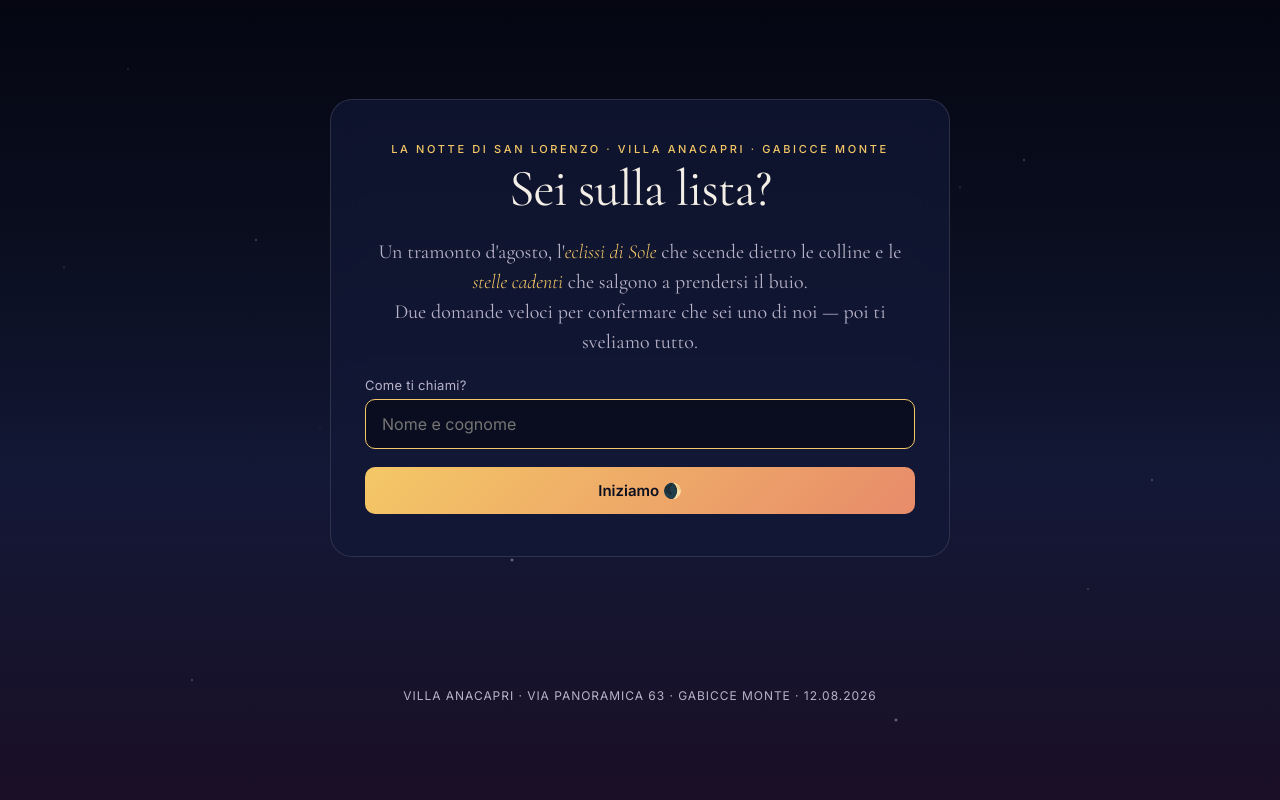
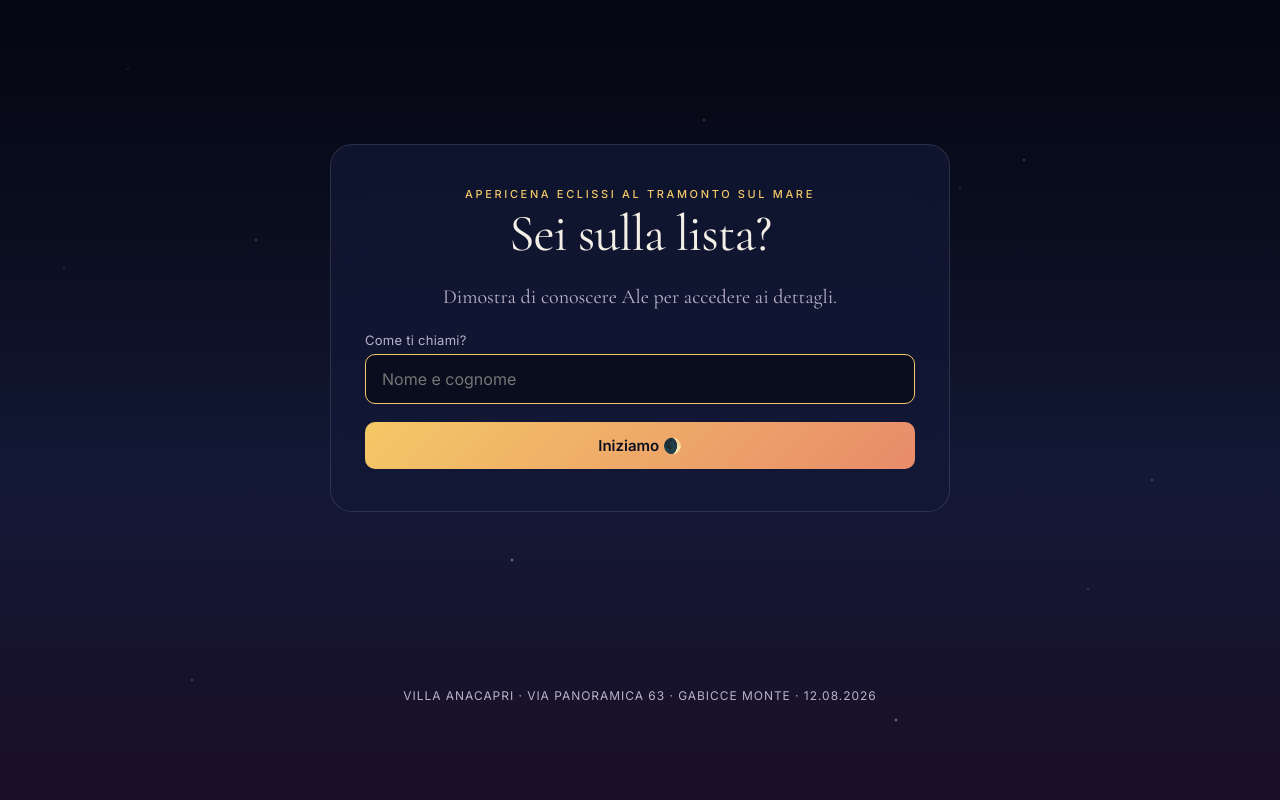
Before and after one commit to vibeach/eclisse-anacapri, a Flask app: page / in a window 1280 px wide. Run offline with Flask 3, Linux system fonts and the light colour scheme.

Commit message:
landing: apericena teaser + prova-di-conoscenza copy, no address

```diff
--- a/templates/index.html
+++ b/templates/index.html
@@ -2,12 +2,10 @@
 {% block content %}
 <section class="game-wrap">
   <div class="game-card">
-    <p class="eyebrow">La notte di San Lorenzo · Villa Anacapri · Gabicce Monte</p>
+    <p class="eyebrow">Apericena eclissi al tramonto sul mare</p>
     <h1>Sei sulla lista?</h1>
     <p class="intro-game">
-      Un tramonto d'agosto, l'<em>eclissi di Sole</em> che scende dietro le colline
-      e le <em>stelle cadenti</em> che salgono a prendersi il buio.<br>
-      Due domande veloci per confermare che sei uno di noi — poi ti sveliamo tutto.
+      Dimostra di conoscere Ale per accedere ai dettagli.
     </p>
 
     {% if fail %}
```
